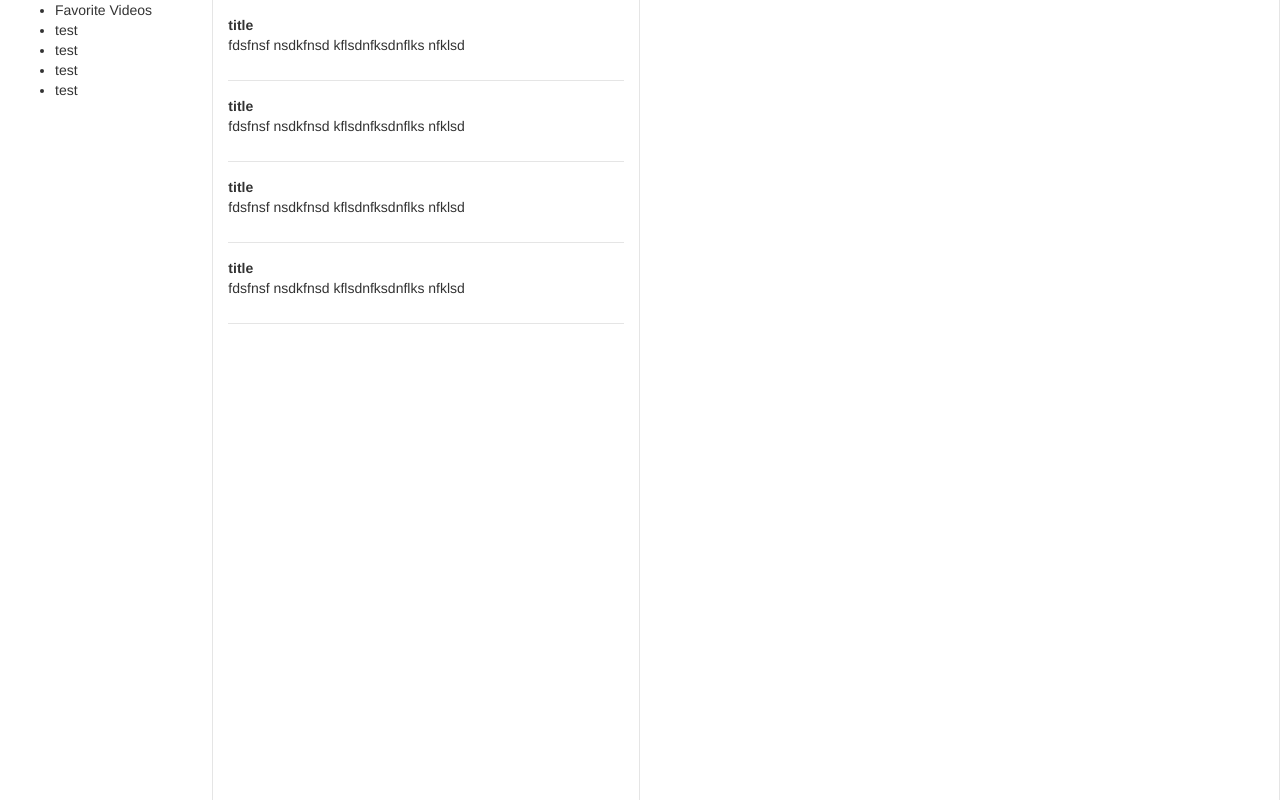
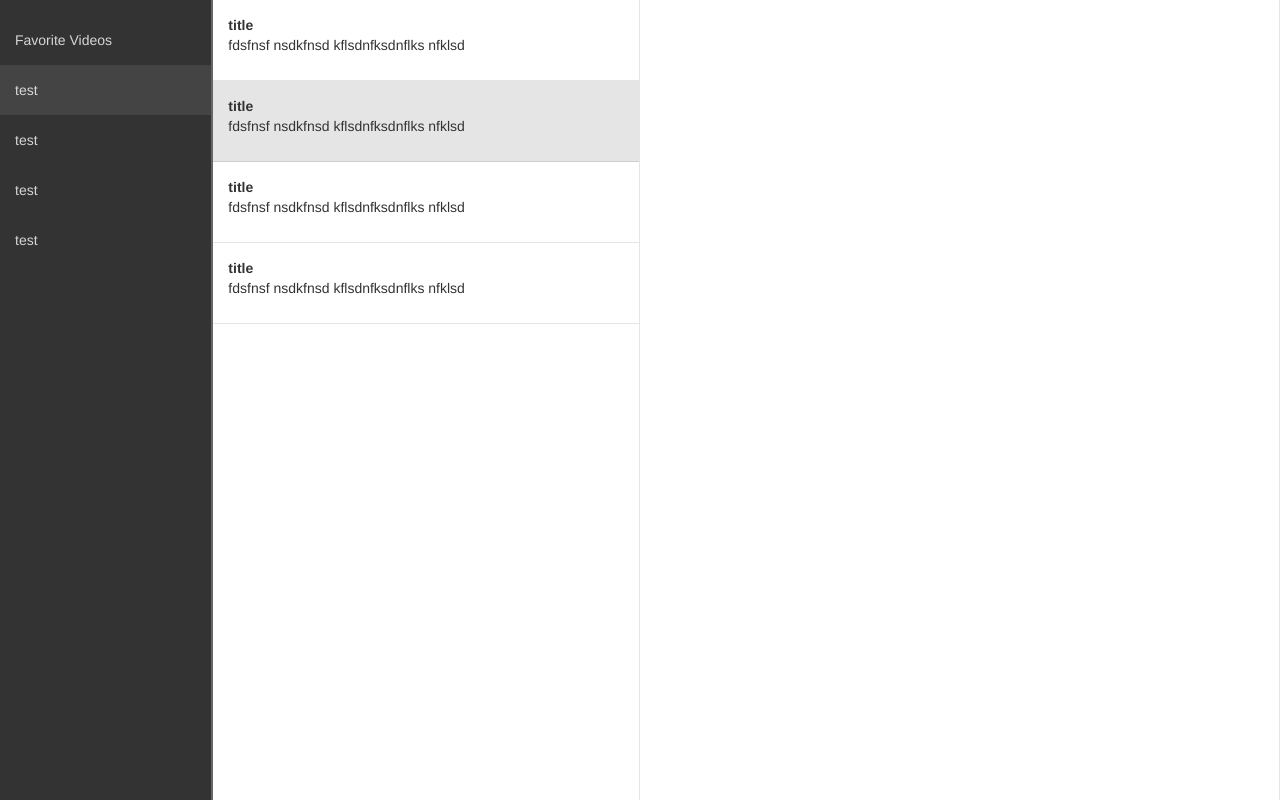
Before and after one commit to crcn-archive/mojo-reader-example, a website: page build/mockup.html in a window 1280 px wide. Drawn offline with Linux system fonts and the light colour scheme.

Commit message:
add more styling

```diff
--- a/build/app.css
+++ b/build/app.css
@@ -15,6 +15,29 @@ body, html {
 .app .column {
   border-right: 1px solid rgba(0,0,0,0.1);
   height: 100%;
+  padding: 0px;
+}
+
+.column.categories {
+  color: rgba(255,255,255,0.8);
+  background-color: #333;
+  border-right: 2px solid #666;
+  padding-top: 15px;
+}
+
+.column.categories ul {
+  list-style-type: none;
+  padding: 0px;
+}
+
+.column.categories ul li {
+  list-style-type: none;
+  padding: 15px;
+  cursor: pointer;
+}
+
+.column.categories ul li.selected {
+  background-color: #444;
 }
 
 .column.stories ul {
@@ -24,11 +47,15 @@ body, html {
 
 .column.stories ul li {
   border-bottom: 1px solid rgba(0,0,0,0.1);
-  padding-bottom: 15px;
-  padding-top: 15px;
+  padding: 15px;
   cursor: pointer;
 }
 
 .column.stories ul li:hover {
   color: #999;
 }
+
+
+.column.stories ul li.selected {
+  background-color: rgba(0,0,0,0.1);
+}
--- a/build/mockup.html
+++ b/build/mockup.html
@@ -16,7 +16,7 @@ components.
         <div class="col-sm-2 column categories">
           <ul>
             <li>Favorite Videos</li>
-            <li>test</li>
+            <li class="selected">test</li>
             <li>test</li>
             <li>test</li>
             <li>test</li>
@@ -28,7 +28,7 @@ components.
               <strong>title</strong>
               <p>fdsfnsf nsdkfnsd kflsdnfksdnflks nfklsd</p>
             </li>
-            <li>
+            <li class="selected">
               <strong>title</strong>
               <p>fdsfnsf nsdkfnsd kflsdnfksdnflks nfklsd</p>
             </li>
```
